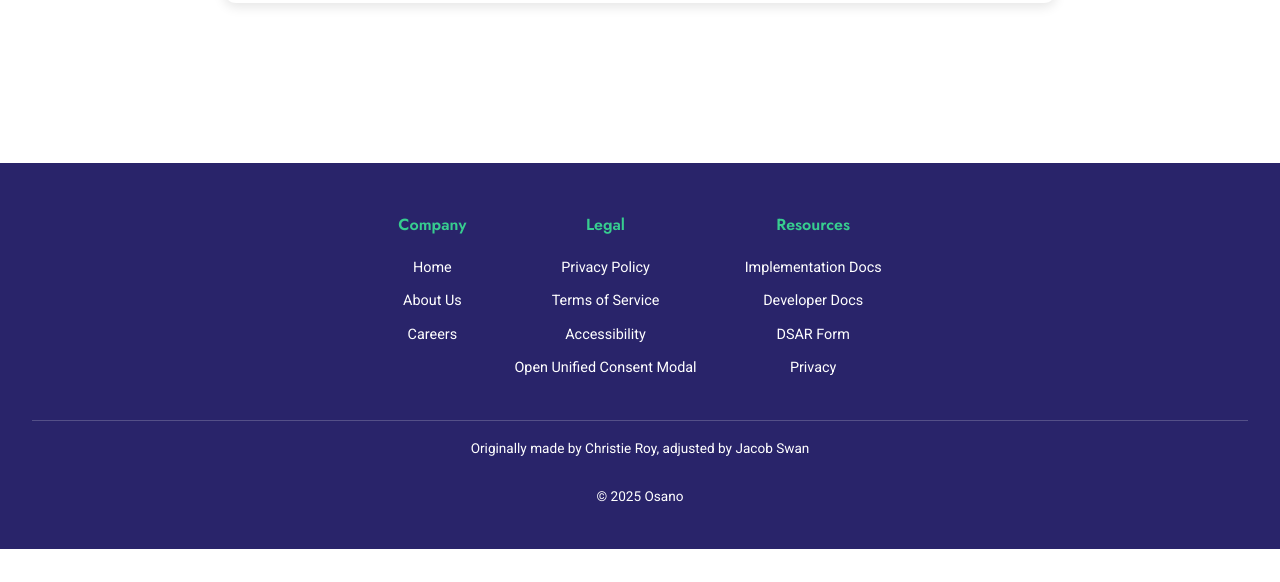
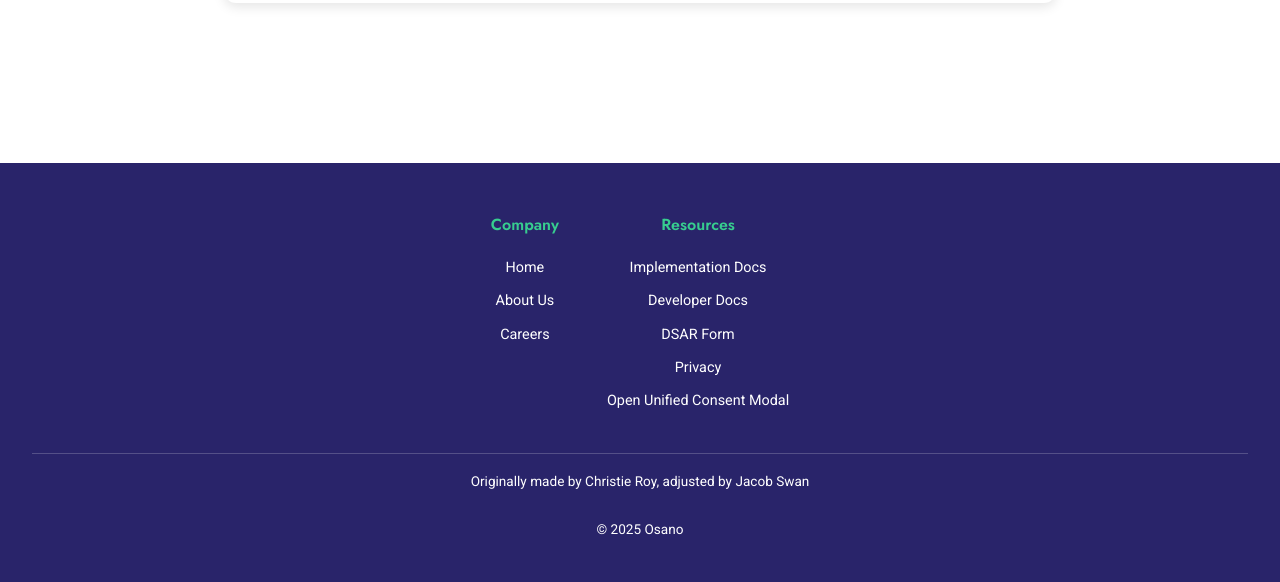
Before and after one commit to jswanosano/jswanosano.github.io, a plain HTML site: page unified-consent/index.html in a window 1280 px wide. Shown: the part 1293-1875 px from the top of the page. Before the commit the page ends 1842 px from the top, so only its background shows below. Drawn offline with Linux system fonts and the light colour scheme; a script that the page names is missing.

Commit message:
Remove Legal category from all footers

```diff
--- a/unified-consent/index.html
+++ b/unified-consent/index.html
@@ -96,15 +96,7 @@
           <li><a href="#">Careers</a></li>
         </ul>
       </div>
-      <div class="footer-column">
-        <h4>Legal</h4>
-        <ul>
-          <li><a href="#">Privacy Policy</a></li>
-          <li><a href="#">Terms of Service</a></li>
-          <li><a href="#">Accessibility</a></li>
-          <li><a href="#" id="open-consent-modal">Open Unified Consent Modal</a></li>
-        </ul>
-      </div>
+
       <div class="footer-column">
         <h4>Resources</h4>
         <ul>
@@ -112,6 +104,7 @@
           <li><a href="https://developers.osano.com" target="_blank" rel="noopener">Developer Docs</a></li>
           <li><a href="https://my.datasubject.com/AzZcpvRm9bbsqngN/51717" target="_blank">DSAR Form</a></li>
           <li><a href="/privacy.html">Privacy</a></li>
+          <li><a href="#" id="open-consent-modal">Open Unified Consent Modal</a></li>
         </ul>
       </div>
     </div>
```
Also changed, not shown: cookie-consent/default.html (+1 -8 lines), cookie-consent/index.html (+1 -8 lines), dsar/index.html (+1 -8 lines).
